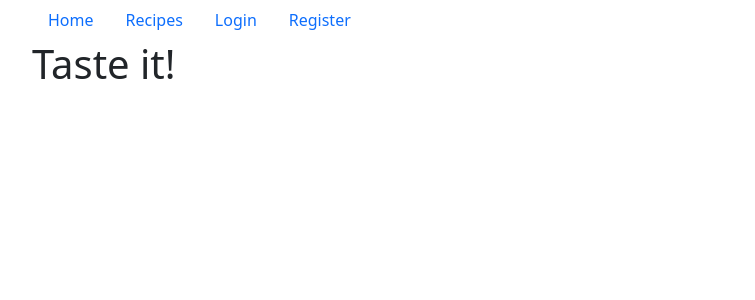
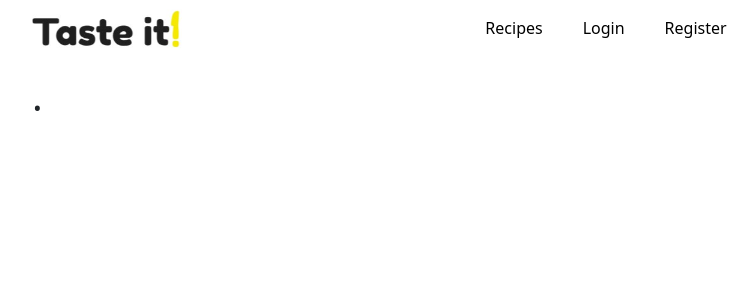
Before and after one commit to KirilKaloyanov/cookbook, a React (Create React App) app: page / in a window 1280 px wide. Shown: the top 300 px of the page, without its empty margins (50-805 px from the left). Built offline with nearby package versions, Linux system fonts and the light colour scheme.

Commit message:
Styled navbar. Protected routes.

```diff
--- a/src/App.js
+++ b/src/App.js
@@ -14,6 +14,7 @@ import { Logout } from './components/users/logout';
 import { Recipes } from './components/recipes/recipes';
 import { Recipe } from './components/recipes/recipe/recipe';
 import { NotFound } from './components/common/notFound';
+import PrivateRoute from './components/common/ProtectedRoute';
 
 function App() {
 
@@ -28,14 +29,16 @@ function App() {
     <>
       <UserContext.Provider value={user}>
         <main className='container'>
-          <Navbar/>
+          <Navbar />
           <Routes>
             <Route path='/' element={<Home />} />
             <Route path='/register' element={<Register />} />
             <Route path='/login' element={<Login />} />
             <Route path='/logout' element={<Logout />} />
-            <Route path='/:user' element={<UserRecipes />} />
-            <Route path='/:user/:recipeId' element={<RecipeForm />} />
+            <Route element={<PrivateRoute />}>
+              <Route path='/:user' element={<UserRecipes />} />
+              <Route path='/:user/:recipeId' element={<RecipeForm />} />
+            </Route>
             <Route path='/recipes' element={<Recipes />} />
             <Route path='/recipes/:recipeId' element={<Recipe />} />
             <Route path='/notFound' element={<NotFound />} />
--- /dev/null
+++ b/src/components/common/ProtectedRoute.js
@@ -0,0 +1,16 @@
+import { useContext } from "react";
+import { Navigate, Outlet } from 'react-router-dom';
+import { UserContext } from "../../contexts/UserContext";
+
+
+const PrivateRoute = ({children}) => {
+    const user = useContext(UserContext);
+
+    if (!user) {
+        return <Navigate to="/notFound" />
+    }
+
+    return children ? children : <Outlet />
+};
+
+export default PrivateRoute;
--- a/src/components/common/home.js
+++ b/src/components/common/home.js
@@ -1,5 +1,5 @@
 export function Home() {
     return (
-        <h1>Taste it!</h1>
+        <h1>.</h1>
     );
 }
--- a/src/components/common/navbar.js
+++ b/src/components/common/navbar.js
@@ -1,37 +1,34 @@
 import { useContext } from "react";
 import { Link } from "react-router-dom";
 import { UserContext } from "../../contexts/UserContext";
+import { NavbarItem } from "./navbarItem";
+import css from './navbar.module.css';
+import logo from '../../img/logo.jpg';
 
 export function Navbar() {
 
     const user = useContext(UserContext);
     return (
-        <nav>
-            <ul className="nav nav-pills">
-                <li className="nav-item">
-                    <Link className="nav-link" to='/'>Home</Link>
-                </li>
-                <li className="nav-item">
-                    <Link className="nav-link" to='/recipes'>Recipes</Link>
-                </li>
+        <nav className={css.navWrapper}>
+            <Link to='/'>
+                <img src={logo} alt='logo' className={css.logoImg} />
+            </Link>
+            <ul className={css.navi}>
+
+                <NavbarItem name='Recipes' linkTarget='/recipes' />
+
                 {!user &&
                     <>
-                        <li className="nav-item">
-                            <Link className="nav-link" to='/login'>Login</Link>
-                        </li>
-                        <li className="nav-item">
-                            <Link className="nav-link" to='/register'>Register</Link>
-                        </li>
+                        <NavbarItem name='Login' linkTarget='/login' />
+                        <NavbarItem name='Register' linkTarget='/register' />
+
                     </>
                 }
                 {user &&
                     <>
-                        <li className="nav-item">
-                        <Link className="nav-link" to={`/${user.username}`}>Your recipes</Link>
-                        </li>
-                        <li className="nav-item">
-                            <Link className="nav-link" to='/logout'>Logout</Link>
-                        </li>
+                        <NavbarItem name='Your recipes' linkTarget={`/${user.username}`} />
+                        <NavbarItem name='Logout' linkTarget='/logout' />
+
                     </>
 
                 }
--- /dev/null
+++ b/src/components/common/navbar.module.css
@@ -0,0 +1,46 @@
+.navWrapper {
+    display: flex;
+    position: relative;
+}
+
+.logoImg {
+    position: absolute;
+    height: 60px;
+    align-self: flex-start;
+}
+
+.navi {
+    width: 100%;
+    /* background-color: black; */
+    display: flex;
+    justify-content: center;
+    align-items: center;
+}
+
+.navitem{
+    list-style: none;
+    padding: 16px 20px;
+}
+
+.navitemActive{
+    color: black;
+    list-style: none;
+    padding: 16px 20px;
+}
+
+.navitem:hover {
+    color: white;
+    background-color: #f4e802;
+    text-decoration: none;
+}
+
+.navlink {
+    color: black;
+    text-decoration: none;
+}
+
+.navlinkActive {
+    color: black;
+    border-bottom: 3px solid #f4e802;
+    text-decoration: none;
+}
--- /dev/null
+++ b/src/components/common/navbarItem.js
@@ -0,0 +1,16 @@
+import { NavLink } from "react-router-dom";
+import css from './navbar.module.css';
+
+export const NavbarItem = ({ name, linkTarget }) => {
+    return (
+        <NavLink
+            className={({ isActive }) => isActive ? css.navlinkActive : css.navlink}
+            to={linkTarget}
+        >
+            {({ isActive }) => (
+
+                <li className={isActive ? css.navitemActive : css.navitem}>{name}</li>
+            )}
+        </NavLink>
+    );
+}
--- a/src/components/recipes/recipe/recipe.js
+++ b/src/components/recipes/recipe/recipe.js
@@ -1,5 +1,5 @@
 import { useState, useEffect, useContext } from 'react';
-import { useParams } from 'react-router-dom';
+import { useParams, useNavigate } from 'react-router-dom';
 import { getSingleRecipe } from '../../../services/recipeService';
 import { RecipeComment } from './recipeComment';
 import { NewComment } from './newComment';
@@ -9,14 +9,18 @@ import styles from './../recipe.module.css';
 
 export function Recipe() {
     let params = useParams();
+    const navigate = useNavigate();
     const user = useContext(UserContext);
 
     const [recipe, setRecipe] = useState(null);
     useEffect(() => {
         getSingleRecipe(params.recipeId)
-            .then(result => { setRecipe(result) })
+            .then(result => {
+                if (result.error || result.message) navigate('/notFound', { replace: true });
+                setRecipe(result);
+            })
             .catch(err => console.log(err));
-    }, [params.recipeId]);
+    }, [params.recipeId, navigate]);
 
     const callRerender = recipe => {setRecipe(recipe)};
 
```
Also changed, not shown: src/img/logo.jpg (added).
